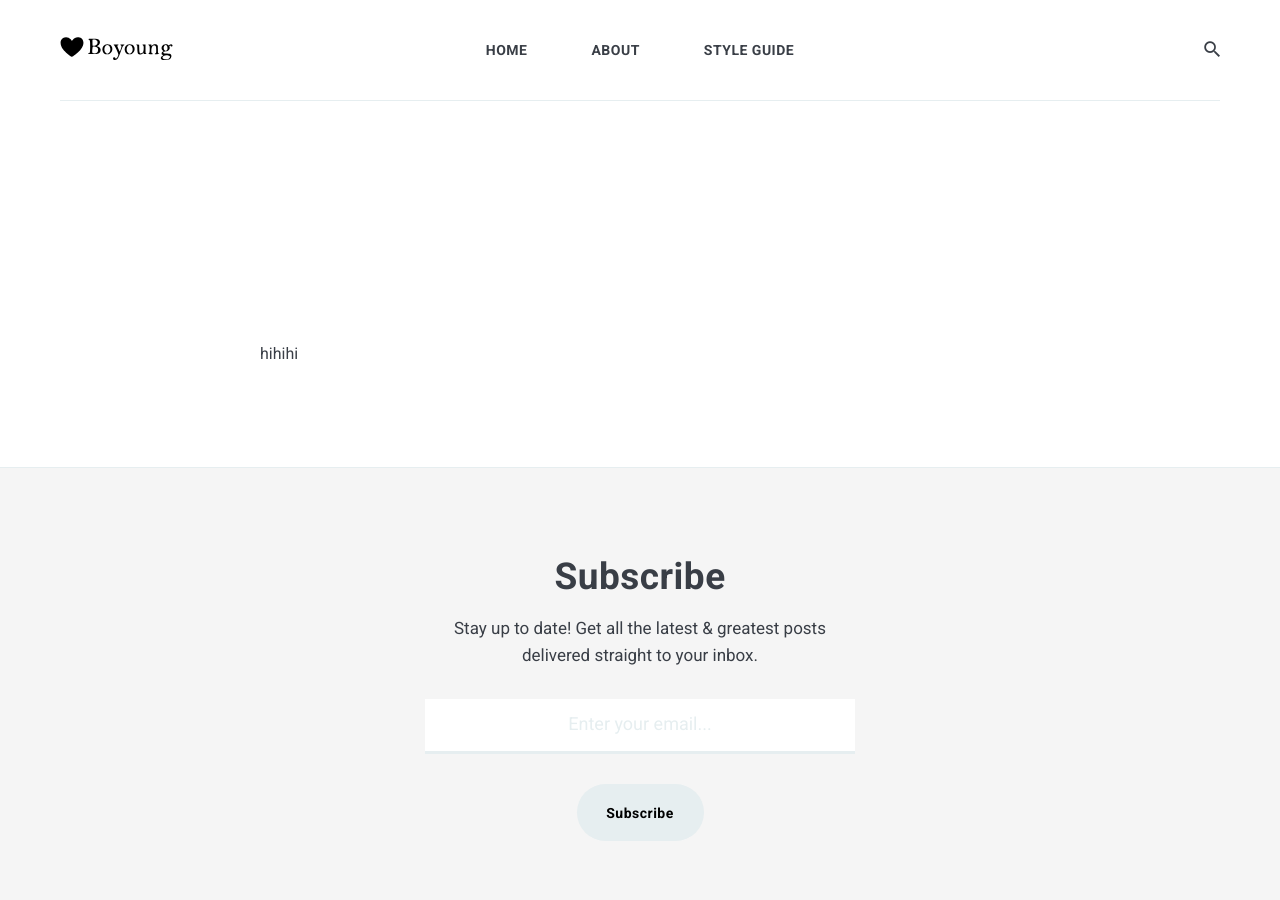
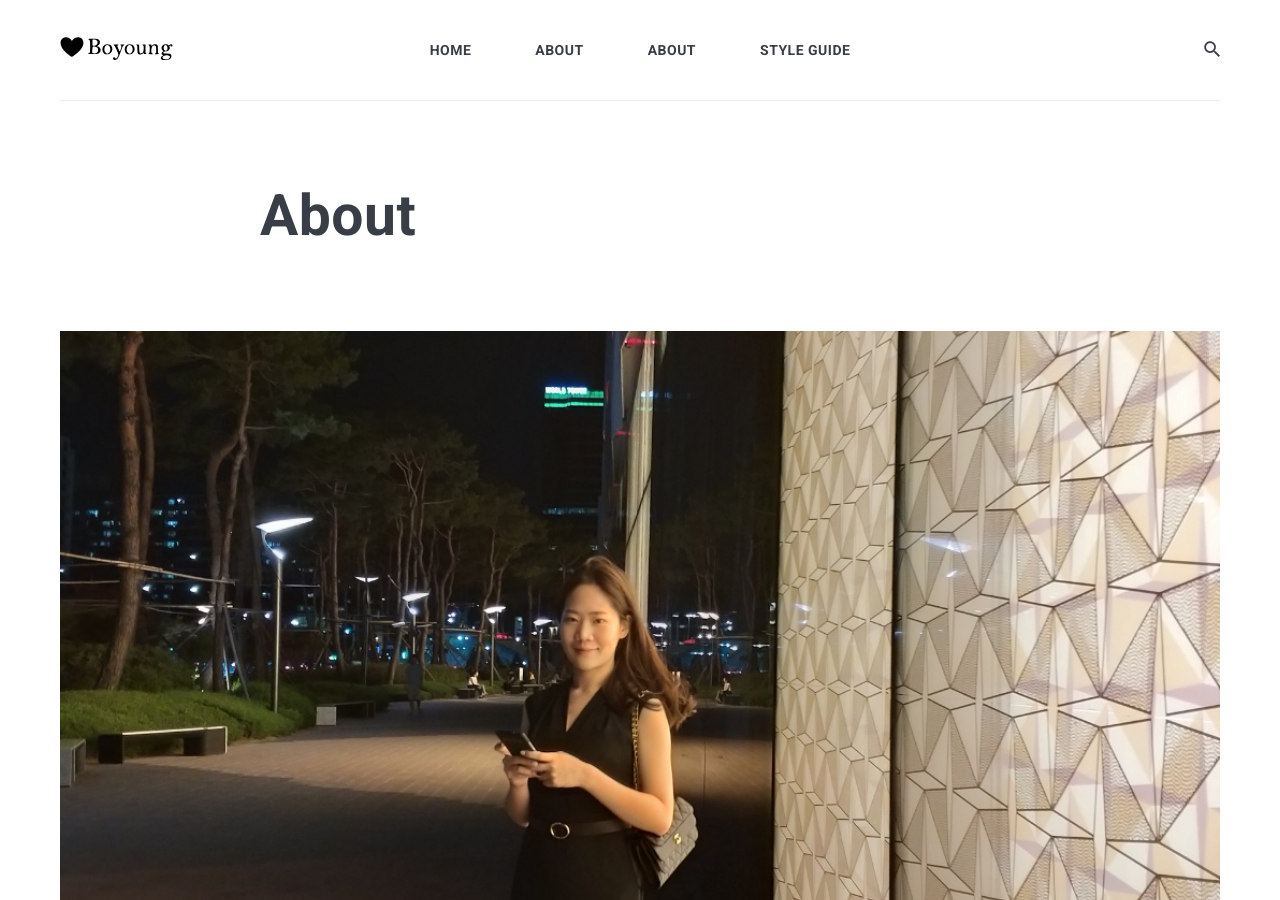
Before and after one commit to Chezbo/Chezbo.github.io, a Jekyll site: the page built from _pages/boyoung.md, in a window 1280 px wide and 900 px high. Built offline with Jekyll 4.4.1, drawn with Linux system fonts in a browser that asks for light colours; nearby versions of some CDN libraries; our own code applies the rules of GitHub Pages for plain Markdown files.

Commit message:
Update boyoung.md

```diff
--- a/_pages/boyoung.md
+++ b/_pages/boyoung.md
@@ -1 +1,8 @@
+---
+layout: page
+title: About
+permalink: /boyoung/
+image: 01.jpg
+---
+
 hihihi
```
